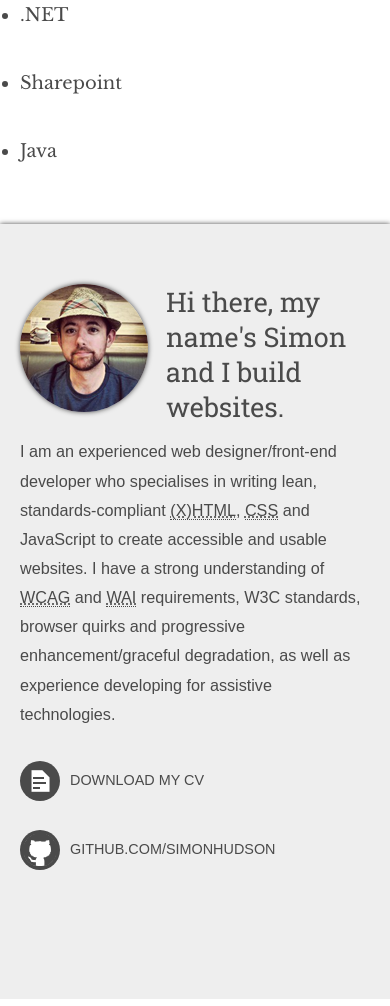
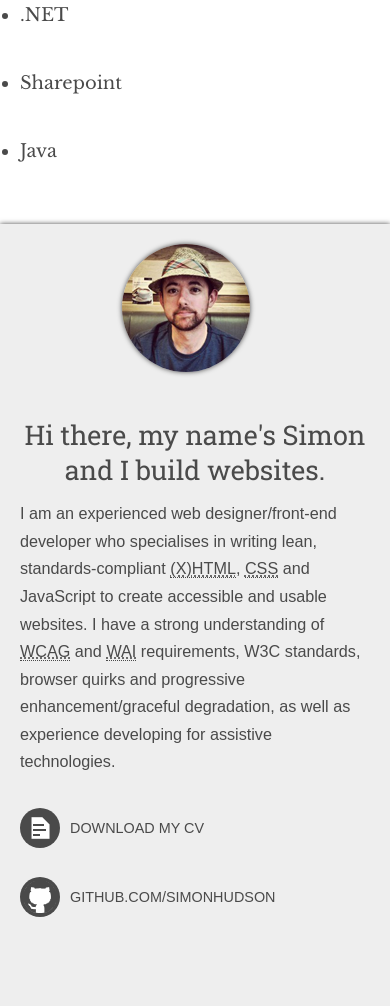
Before and after one commit to simonhudson/heyhudson.com, a PHP site: page /about.php in a window 390 px wide. Shown: the part 1427-2433 px from the top of the page. Run offline with PHP 8.4, Linux system fonts and the light colour scheme.

Commit message:
Resp CSS for footer

```diff
--- a/css/partials/_layout.scss
+++ b/css/partials/_layout.scss
@@ -86,17 +86,14 @@ footer {
 	padding:40px 0;
 	width:100%;
 }
+.self-pic {
+	@include borderRadius(75px, 75px, 75px, 75px);
+	@include boxShadow(0, 0, 5px, $bodyTextColor);
+	float:left;
+	margin-right:1em;
+}
 .about {
-	img {
-		@include borderRadius(75px, 75px, 75px, 75px);
-		@include boxShadow(0, 0, 5px, $bodyTextColor);
-		float:left;
-		margin-right:1em;
-	}
 	p {
 		overflow:auto;
 	}
 }
-.social-links {
-	margin-left:140px;
-}
--- a/css/partials/_media-queries.scss
+++ b/css/partials/_media-queries.scss
@@ -50,8 +50,12 @@ Media queries
 	.col.span-12 {
 		width:100%;
 	}
+	.band {
+		padding:0;
+	}
 	.main-content,
-	.about {
+	.about,
+	.self-pic-wrap {
 		padding:20px;
 	}
 	.item-grab {
@@ -86,6 +90,18 @@ Media queries
 			&:last-of-type:after {
 				content:'';
 			}
+		}
+	}
+	.about {
+		h2 {
+			text-align:center;
+		}
+	}
+	.self-pic-wrap {
+		padding:20px 0;
+		text-align:center;
+		img {
+			float:none;
 		}
 	}
 }
@@ -153,9 +169,6 @@ Media queries
 		margin-bottom:20px;
 		width:100%;
 	}
-	.social-links {
-		margin:0;
-	}
 	.about {
 		li {
 			display:block;
--- a/css/partials/_typography.scss
+++ b/css/partials/_typography.scss
@@ -71,6 +71,7 @@ h2 {
 	p, li {
 		font-family:arial, helvetica, verdana, sans-serif;
 		font-size:.9em;
+		line-height:1.7em;
 	}
 }
 .skills-wrap {
--- a/css/styles.css
+++ b/css/styles.css
@@ -216,16 +216,14 @@ footer {
   padding: 40px 0;
   width: 100%; }
 
-.about img {
+.self-pic {
   border-radius: 75px 75px 75px 75px;
   box-shadow: 0 0 5px #4a4a4a;
   float: left;
   margin-right: 1em; }
+
 .about p {
   overflow: auto; }
-
-.social-links {
-  margin-left: 140px; }
 
 /*
 Typography
@@ -289,7 +287,8 @@ h2 {
 
 .band p, .band li {
   font-family: arial, helvetica, verdana, sans-serif;
-  font-size: .9em; }
+  font-size: .9em;
+  line-height: 1.7em; }
 
 .skills-wrap li {
   display: inline; }
@@ -450,8 +449,12 @@ Media queries
   .col.span-12 {
     width: 100%; }
 
+  .band {
+    padding: 0; }
+
   .main-content,
-  .about {
+  .about,
+  .self-pic-wrap {
     padding: 20px; }
 
   .item-grab {
@@ -480,7 +483,16 @@ Media queries
       .item-meta li:after {
         content: ', '; }
       .item-meta li:last-of-type:after {
-        content: ''; } }
+        content: ''; }
+
+  .about h2 {
+    text-align: center; }
+
+  .self-pic-wrap {
+    padding: 20px 0;
+    text-align: center; }
+    .self-pic-wrap img {
+      float: none; } }
 /* < 720px (mobiles etc) */
 @media only screen and (max-width: 720px) {
   .wrap {
@@ -536,8 +548,5 @@ Media queries
     margin-bottom: 20px;
     width: 100%; }
 
-  .social-links {
-    margin: 0; }
-
   .about li {
     display: block; } }
--- a/includes/tmp_postcontent.inc.php
+++ b/includes/tmp_postcontent.inc.php
@@ -2,9 +2,11 @@
 </div><!--/wrap-->
 <div class="band">
 	<div class="wrap">
-		<div class="col span-9 about-wrap">
+        <div class="col span-2 self-pic-wrap">
+            <img alt="Simon Hudson" class="self-pic" src="<?php echo $sitePath['imgs']; ?>self.png" />
+        </div>
+		<div class="col span-7 about-wrap">
 			<section class="about">
-                <img alt="Simon Hudson" src="<?php echo $sitePath['imgs']; ?>self.png" />
 				<h2>Hi there, my name's Simon and I build websites.</h2>
                 <p>I am an experienced web designer/front-end developer who specialises in writing lean, standards-compliant <abbr title="eXtensible Hypertext Markup Language">(X)HTML</abbr>, <abbr title="Cascading Style Sheets">CSS</abbr> and JavaScript to create accessible and usable websites. I have a strong understanding of <abbr title="Web Content Accessibility Guidelines">WCAG</abbr> and <abbr title="Web Accessibility Initiative">WAI</abbr> requirements, W3C standards, browser quirks and progressive enhancement/graceful degradation, as well as experience developing for assistive technologies.</p>
                 <nav class="social-links">
```
Also changed, not shown: 1 other file.
